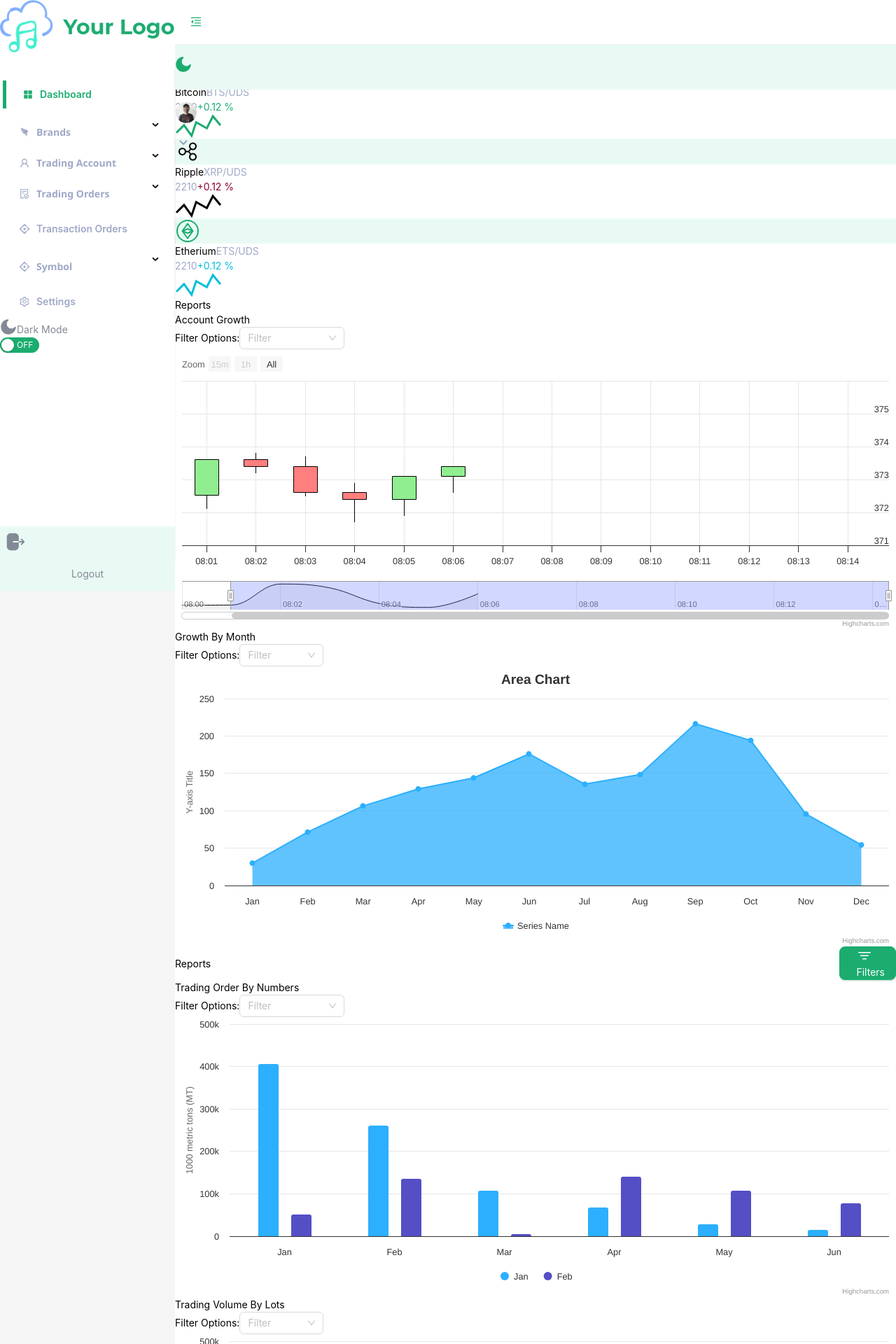
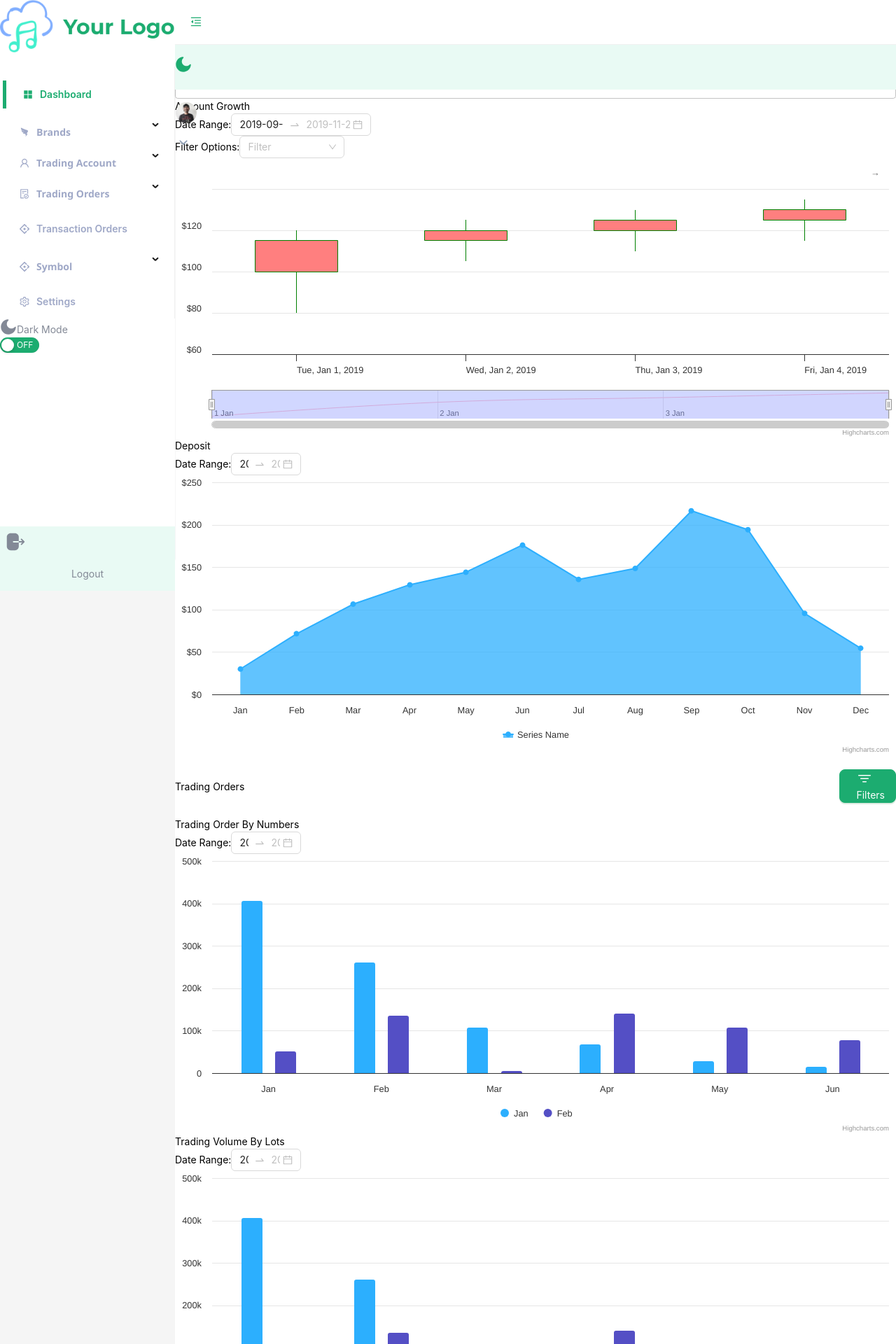
Before and after one commit to SaeedanTechnologies/TradingProjectFrontEnd, a React (Vite) app: page /dashboard in a window 1280 px wide. Shown: the top 1920 px of the page at 70% size. Built offline with nearby package versions, Linux system fonts and the light colour scheme.

Commit message:
moaz-dashboard-changes

```diff
--- a/src/Pages/Dashboard/index.jsx
+++ b/src/Pages/Dashboard/index.jsx
@@ -1,5 +1,5 @@
 import React, { useState } from 'react';
-import { theme, Checkbox } from 'antd';
+import { theme, Checkbox, } from 'antd';
 import styled, { css } from "styled-components";
 
 import CoinCard from './CoinCard';
@@ -7,7 +7,8 @@ import { DashboardCardData } from '../../utils/constants';
 import CandleChart from '../../components/CandleChart';
 import CustomTable from '../../components/CustomTable';
 import CustomDropdownBtn from '../../components/CustomDropdownBtn';
-
+import CustomTextField from '../../components/CustomTextField';
+import { SearchOutlined } from '@ant-design/icons';
 const VerticalCheckboxGroup = styled(Checkbox.Group)`
   ${(props) =>
     props.backgroundColor &&
@@ -121,8 +122,8 @@ const Index = () => {
   };
   return (
     <div className='p-8 w-full' style={{ backgroundColor: colorBG }}>
-      <h1 className='text-2xl font-semibold py-12px'>Dashboard</h1>
-      <div className="grid w-full gap-4  lg:grid-cols-3 md:grid-cols-2 sm:grid-cols-1 ">
+      {/* <h1 className='text-2xl font-semibold py-12px'>Dashboard</h1> */}
+      {/* <div className="grid w-full gap-4  lg:grid-cols-3 md:grid-cols-2 sm:grid-cols-1 ">
         {DashboardCardData.map((item) => (
           <CoinCard
             key={item.id}
@@ -135,12 +136,20 @@ const Index = () => {
             subvalue_color={item.subvalue_color}
           />
         ))}
+      </div> */}
+      <div className='my-8 flex justify-between items-center' >
+        <div>
+          <h1 className='text-2xl font-semibold mb-8'>Reports</h1>
+        </div>
+        <div>
+          <CustomTextField label={<>
+            <SearchOutlined />
+            &nbsp;Search for an entry
+          </>} />
+        </div>
       </div>
-      <div className='my-8'>
-        <h1 className='text-2xl font-semibold mb-8'>Reports</h1>
-        <CandleChart />
-      </div>
-      <div className='bg-white p-4 border rounded-lg'>
+      <CandleChart />
+      {/* <div className='bg-white p-4 border rounded-lg'>
         <div className='flex flex-col sm:flex-row items-center gap-2 justify-between'>
           <h1 className='text-2xl font-semibold'>Trading Account</h1>
           <div>
@@ -148,8 +157,8 @@ const Index = () => {
           </div>
         </div>
         <CustomTable columns={newColumns} data={data} headerStyle={headerStyle} />
-      </div>
-    </div>
+      </div> */}
+    </div >
   );
 };
 
--- a/src/components/CandleChart.jsx
+++ b/src/components/CandleChart.jsx
@@ -1,6 +1,8 @@
 import React from 'react'
-import Highcharts from 'highcharts'
-import HighchartsReact from 'highcharts-react-official'
+import Highcharts from 'highcharts/highstock';
+import HighchartsReact from 'highcharts-react-official';
+import { DatePicker, Space } from 'antd';
+import moment from 'moment';
 import CustomSelect from './CustomSelect'
 import { BarChartConfig } from '../utils/constants'
 import CandleStickChart from './CandleStickChart'
@@ -12,14 +14,19 @@ const AreaChartConfig = {
     type: 'area'
   },
   title: {
-    text: 'Area Chart'
+    text: ''
   },
   xAxis: {
     categories: ['Jan', 'Feb', 'Mar', 'Apr', 'May', 'Jun', 'Jul', 'Aug', 'Sep', 'Oct', 'Nov', 'Dec']
   },
   yAxis: {
     title: {
-      text: 'Y-axis Title'
+      text: ''
+    },
+    labels: {
+      formatter: function () {
+        return '$' + this.value;
+      }
     }
   },
   series: [{
@@ -27,6 +34,67 @@ const AreaChartConfig = {
     data: [29.9, 71.5, 106.4, 129.2, 144.0, 176.0, 135.6, 148.5, 216.4, 194.1, 95.6, 54.4]
   }]
 };
+
+const options = {
+  chart: {
+    type: 'candlestick'
+  },
+  title: {
+    text: ''
+  },
+  yAxis: {
+    opposite: false,
+    title: {
+      text: ''
+    },
+    labels: {
+      formatter: function () {
+        return '$' + this.value;
+      }
+    }
+  },
+  xAxis: {
+    type: 'datetime',
+    opposite: false,
+    labels: {
+      align: 'left',
+      step: 1,
+      formatter: function () {
+        const date = new Date(this.value);
+        const options = { weekday: 'short', year: 'numeric', month: 'short', day: 'numeric' };
+        return date.toLocaleDateString('en-US', options);
+      }
+    }
+  },
+  plotOptions: {
+    candlestick: {
+      color: 'pink',
+      lineColor: 'red',
+      upColor: '#FF7F7F',
+      upLineColor: 'green'
+    }
+  },
+  rangeSelector: {
+    inputDateFormat: '',
+    buttons: [],
+    selected: 0
+  },
+  series: [{
+    type: 'candlestick',
+    name: 'USD to EUR',
+    data: [
+      [1546300800000, 100, 120, 80, 115],
+      [1546387200000, 115, 125, 105, 120],
+      [1546473600000, 120, 130, 110, 125],
+      [1546560000000, 125, 135, 115, 130],
+    ],
+  }]
+};
+
+
+const { RangePicker } = DatePicker;
+
+const dateFormat = 'YYYY-MM-DD';
 
 const CandleChart = () => {
   // const [chartOptions, setChartOptions] = useState({
@@ -145,13 +213,34 @@ const CandleChart = () => {
         <div className="lg:col-span-3 md:col-span-2 bg-white border rounded-lg p-4">
           <div className='flex flex-col sm:flex-row items-center justify-between '>
             <h1 className='text-lg font-bold p-2'>Account Growth</h1>
+
             <div className='flex gap-2 items-center'>
-              <span className='text-lg font-semibold p-2'>Filter Options:</span>
-              <CustomSelect width={'150px'} />
+              <div>
+                <span className='text-lg font-semibold p-2'>Date Range:</span>
+                <Space direction="vertical" size={12} style={{ width: '200px' }}>
+                  <RangePicker
+
+                    defaultValue={[moment('2019-09-03', dateFormat), moment('2019-11-22', dateFormat)]}
+                    disabled={[false, true]}
+                  />
+                </Space>
+              </div>
+              <div>
+                <span className='text-lg font-semibold p-2'>Filter Options:</span>
+                <CustomSelect width={'150px'} />
+              </div>
+
             </div>
+
           </div>
           <div className="w-full">
-            <CandleStickChart />
+            {/* <CandleStickChart /> */}
+            <HighchartsReact
+              highcharts={Highcharts}
+              constructorType={'stockChart'}
+              options={options}
+            />
+
             {/* <HighchartsReact
           highcharts={Highcharts}
           options={BarChartConfig}
@@ -162,10 +251,18 @@ const CandleChart = () => {
         </div>
         <div className="w-full flex-grow lg:col-span-1 md:col-span-2 bg-white border rounded-lg p-4">
           <div className="flex flex-col justify-between w-full">
-            <h3 className='text-lg font-bold p-2'>Growth By Month</h3>
+            <h3 className='text-lg font-bold p-2'>Deposit</h3>
             <div className='flex flex-row gap-1'>
-              <span className='text-sm font-medium p-2'>Filter Options:</span>
-              <CustomSelect width={'120px'} />
+              <div>
+                <span className='text-lg font-semibold p-2'>Date Range:</span>
+                <Space direction="vertical" size={12} style={{ width: '100px' }}>
+                  <RangePicker
+
+                    defaultValue={[moment('2019-09-03', dateFormat), moment('2019-11-22', dateFormat)]}
+                    disabled={[false, true]}
+                  />
+                </Space>
+              </div>
             </div>
           </div>
           <div className="w-full">
@@ -178,8 +275,8 @@ const CandleChart = () => {
         </div>
       </div>
 
-      <div style={{ display: 'flex', justifyContent: 'space-between', alignItems: 'center' }}>
-        <h1 className='text-2xl font-semibold mt-4'>Reports</h1>
+      <div style={{ display: 'flex', justifyContent: 'space-between', alignItems: 'center', padding: '20px 0px' }}>
+        <h1 className='text-2xl font-semibold mt-4'>Trading Orders</h1>
         <CustomButton
           Text={'Filters'}
           icon={<img src={FILTER_CDN} alt='icon' />}
@@ -191,11 +288,22 @@ const CandleChart = () => {
         <div className="lg:col-span-2 md:col-span-2 bg-white border rounded-lg p-4">
           <div className='flex flex-col sm:flex-row items-center justify-between '>
             <h1 className='text-lg font-bold p-2'>Trading Order By Numbers</h1>
+
             <div className='flex gap-2 items-center'>
-              <span className='text-lg font-semibold p-2'>Filter Options:</span>
-              <CustomSelect width={'150px'} />
+              <div>
+                <span className='text-lg font-semibold p-2'>Date Range:</span>
+                <Space direction="vertical" size={12} style={{ width: '100px' }}>
+                  <RangePicker
+
+                    defaultValue={[moment('2019-09-03', dateFormat), moment('2019-11-22', dateFormat)]}
+                    disabled={[false, true]}
+                  />
+                </Space>
+              </div>
             </div>
+
           </div>
+
           <div className="w-full">
             <HighchartsReact
               highcharts={Highcharts}
@@ -211,12 +319,22 @@ const CandleChart = () => {
           </div>
         </div>
         <div className="w-full flex-grow lg:col-span-2 md:col-span-2 bg-white border rounded-lg p-4">
-          <div className="flex flex-col justify-between w-full">
-            <h3 className='text-lg font-bold p-2'>Trading Volume By Lots</h3>
-            <div className='flex flex-row gap-1'>
-              <span className='text-sm font-medium p-2'>Filter Options:</span>
-              <CustomSelect width={'120px'} />
+          <div className='flex flex-col sm:flex-row items-center justify-between '>
+            <h1 className='text-lg font-bold p-2'>Trading Volume By Lots</h1>
+
+            <div className='flex gap-2 items-center'>
+              <div>
+                <span className='text-lg font-semibold p-2'>Date Range:</span>
+                <Space direction="vertical" size={12} style={{ width: '100px' }}>
+                  <RangePicker
+
+                    defaultValue={[moment('2019-09-03', dateFormat), moment('2019-11-22', dateFormat)]}
+                    disabled={[false, true]}
+                  />
+                </Space>
+              </div>
             </div>
+
           </div>
           <div className="w-full">
             <HighchartsReact
--- a/src/utils/constants.js
+++ b/src/utils/constants.js
@@ -120,7 +120,7 @@ export const BarChartConfig = {
   yAxis: {
     min: 0,
     title: {
-      text: '1000 metric tons (MT)'
+      text: ''
     }
   },
   tooltip: {
```
